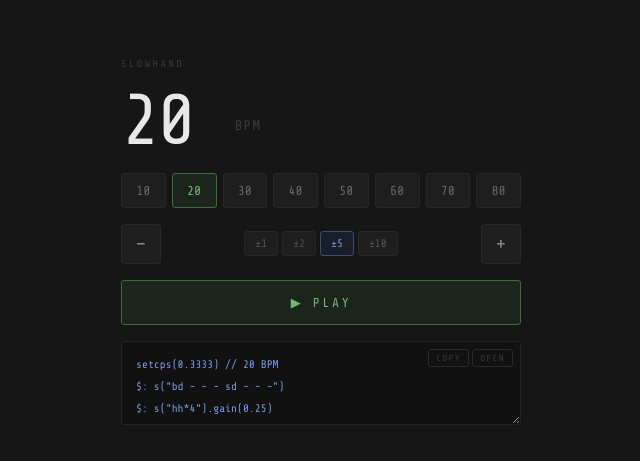
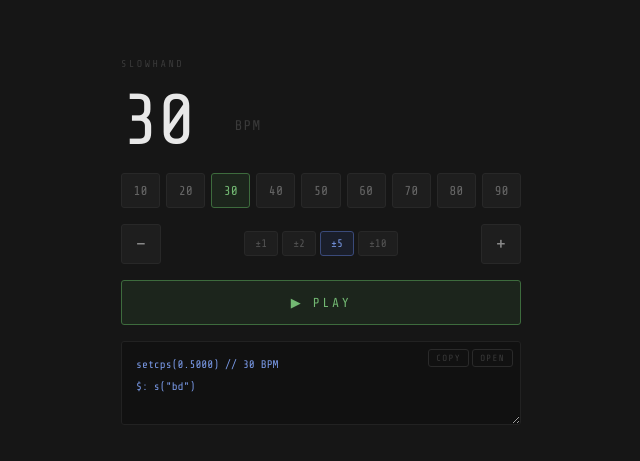
Before and after one commit to noroutine/slowhand, a plain HTML site: page index.html in a window 1280 px wide. Shown: the part 157-618 px from the top of the page, without its empty margins (319-959 px from the left). Drawn offline with nearby package versions, Linux system fonts and the light colour scheme.

Commit message:
Simpler beat code

```diff
--- a/index.html
+++ b/index.html
@@ -194,10 +194,10 @@
 </div>
 
 <script>
-  const PRESETS     = [10, 20, 30, 40, 50, 60, 70, 80];
+  const PRESETS     = [10, 20, 30, 40, 50, 60, 70, 80, 90];
   const STEPS       = [1, 2, 5, 10];
-  const MIN         = 10, MAX = 80;
-  const DEFAULT_BPM = 20;
+  const MIN         = 10, MAX = 90;
+  const DEFAULT_BPM = 30;
 
   let bpm     = DEFAULT_BPM;
   let step    = 5;
@@ -205,7 +205,8 @@
   let ready   = false;
 
   function getCode(b) {
-    return `setcps(${(b / 60).toFixed(4)}) // ${b} BPM\n$: s("bd ~ ~ ~ sd ~ ~ ~")\n$: s("hh*4").gain(0.25)`;
+    // return `setcps(${(b / 60).toFixed(4)}) // ${b} BPM\n$: s("bd ~ ~ ~")\n$: s("hh*4").gain(0.25)`;
+    return `setcps(${(b / 60).toFixed(4)}) // ${b} BPM\n$: s("bd")`;
   }
 
   // Build presets
```
